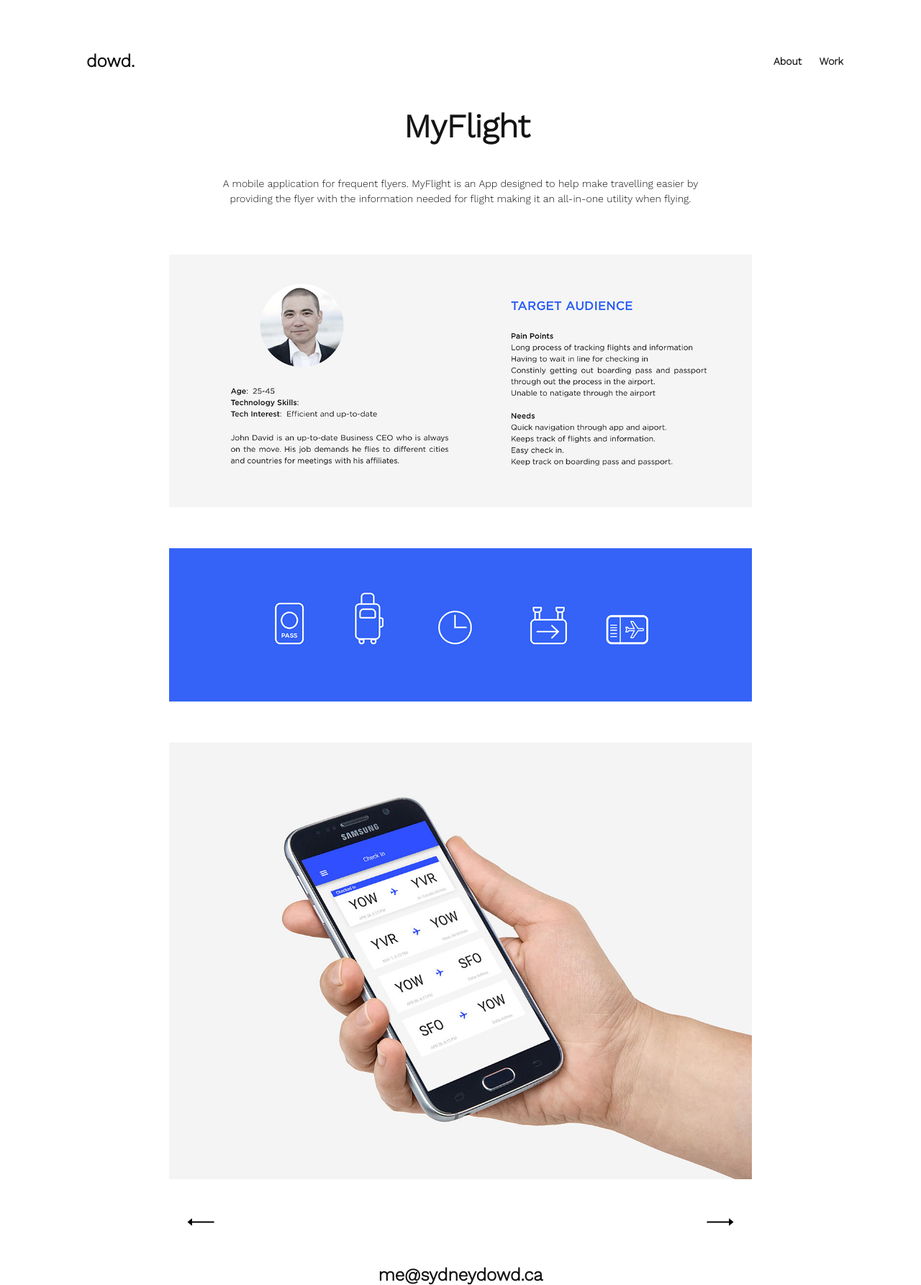
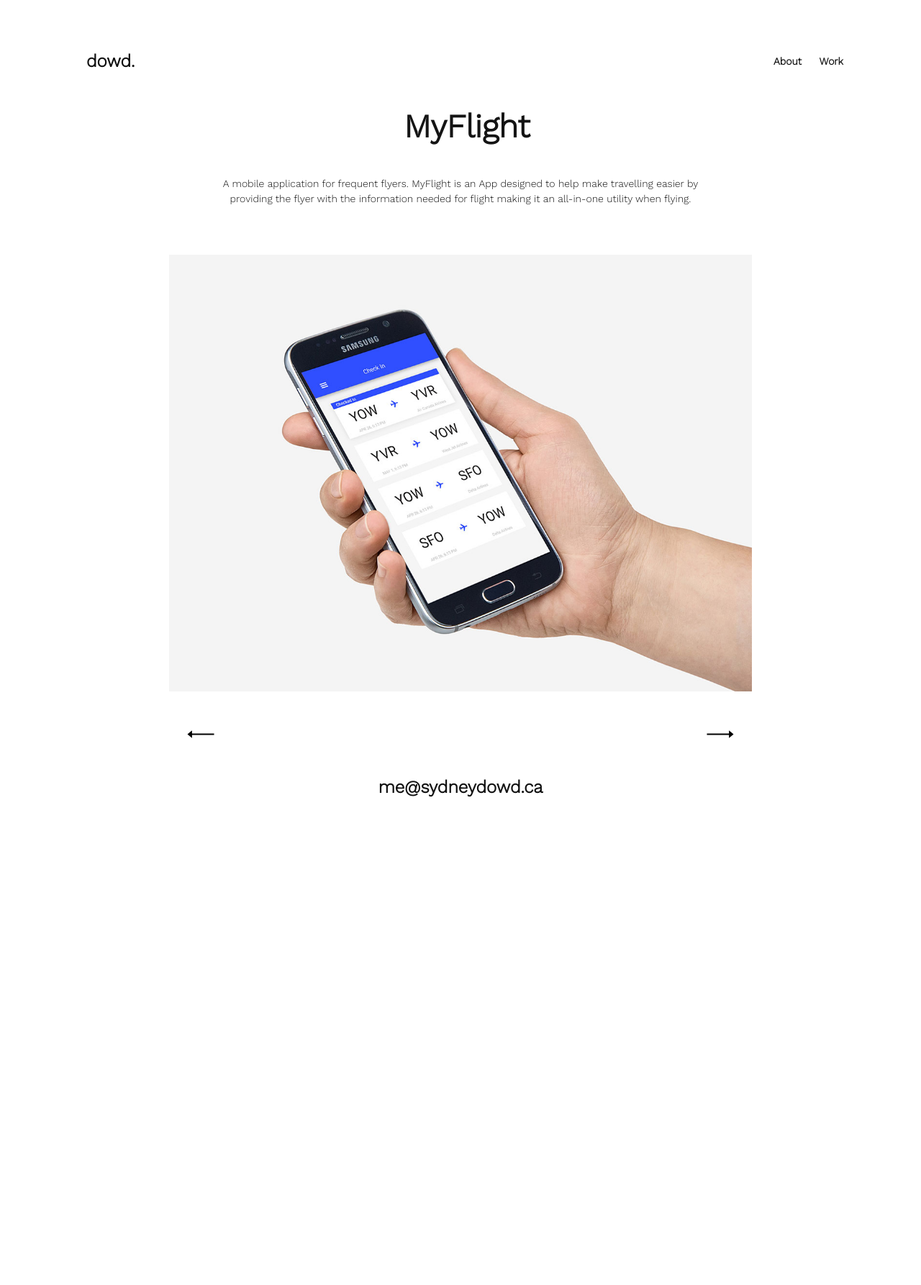
Before and after one commit to sydneydowd/portfolio, a Jekyll site: the page built from myflight.html, in a window 1280 px wide. Shown: the whole page at 72% size. Built offline with Jekyll 4.4.1, drawn with Linux system fonts in a browser that asks for light colours; after the commit the page ends 1108 px from its top, so only the background shows below that.

Commit message:
deleted images off my flight

```diff
--- a/myflight.html
+++ b/myflight.html
@@ -10,8 +10,6 @@ layout: default
   <p>A mobile application for frequent flyers. MyFlight is an App designed to help make travelling easier by providing the flyer with the information needed for flight making it an all-in-one utility when flying.</p>
 </div>
 
-    <img class="workprev pad-t pad-b" src="{{site.baseurl}}/images/myflight-about.jpg" alt="Kilter Icon">
-    <img class="workprev pad-t pad-b" src="{{site.baseurl}}/images/myflight-icons.jpg" alt="Kilter Icon">
   <img class="workprev pad-t pad-b" src="{{site.baseurl}}/images/myflight-mockup.jpg" alt="Kilter Icon">
 
 
```
